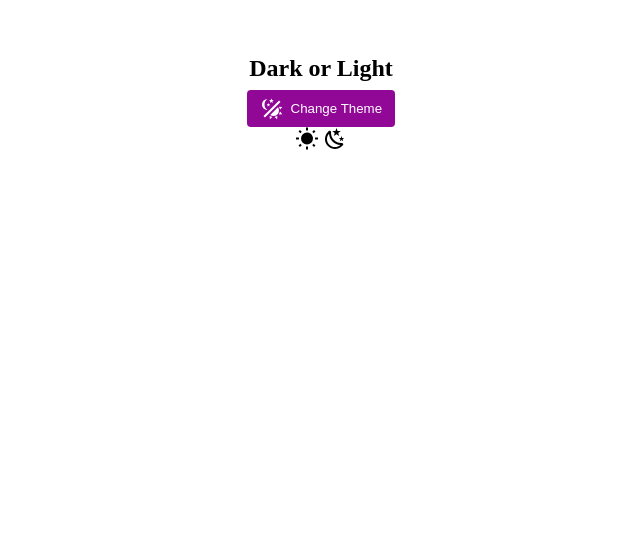
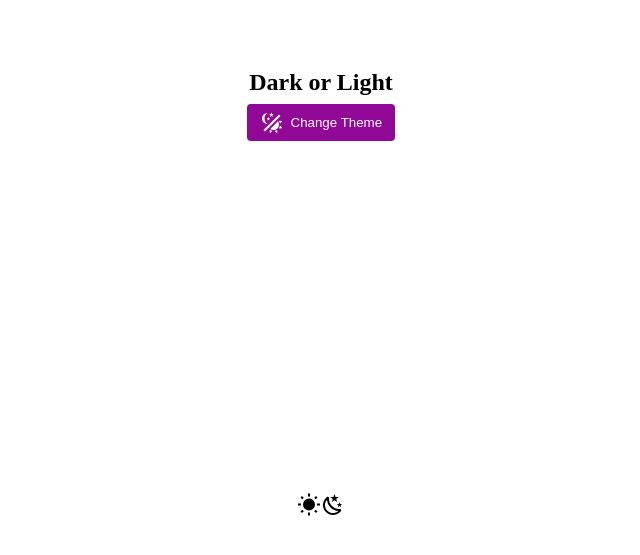
Before and after one commit to AhmadGhlm/AnimateDarkMode, a plain HTML site: page index.html in a window 1280 px wide. Shown: the part 295-850 px from the top of the page, without its empty margins (319-959 px from the left). Before the commit the page ends 800 px from the top, so only its background shows below. Drawn offline with Linux system fonts and the light colour scheme.

Commit message:
postion of container moon/sun

```diff
--- a/styles.css
+++ b/styles.css
@@ -51,3 +51,17 @@ body.dark {
 .theme-toggle-button:focus {
   transform: scale(1.1);
 }
+
+.sun-moon-container {
+  --rotation: 0;
+
+  position: absolute;
+  pointer-events: none;
+  display: flex;
+  justify-content: center;
+  align-items: center;
+  top: 0;
+  height: 200vmin;
+  transform: rotate(calc(var(--rotation) * 1deg));
+  transition: transform var(--transition-delay);
+}
```
